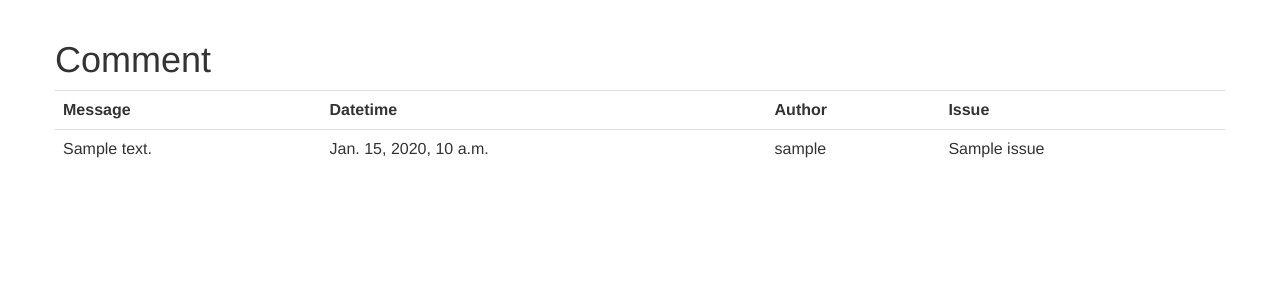
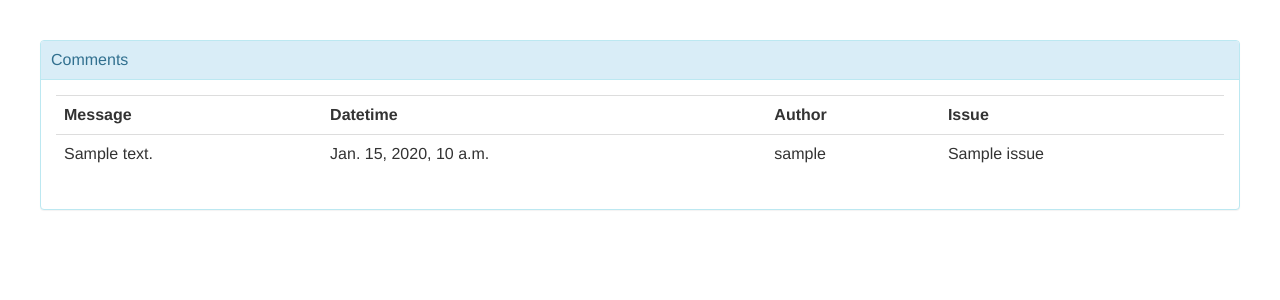
Before and after one commit to ftn-tim2/uks-project, a Django app: page /uks/comment_list in a window 1280 px wide. Shown: the part 52-352 px from the top of the page. Run offline with Django 3.2, Linux system fonts and the light colour scheme; a user stored in the database is signed in; tables that the repository leaves empty hold one stand-in row (values such as "Sample post"); some libraries are stand-ins or nearby versions.

Commit message:
Redesign comment_list page to follow our design language

```diff
--- a/src/uks/templates/uks/comment_list.html
+++ b/src/uks/templates/uks/comment_list.html
@@ -2,11 +2,22 @@
 {% extends "base.html" %}
 {% load bootstrap3 %}
 
-{% block breadcrumb-page %} Comment List {% endblock breadcrumb-page %}
-
-{% block title %}
-<h1>Comment</h1>
-{% endblock %} {% block content %}
+{% block content %}
+<div class="row">
+<div class="panel panel-info">
+            <div class="panel-heading clearfix">
+                <div class='btn-toolbar'>
+                    <h3 class="panel-title pull-left">Comments</h3>
+                    <div class="panel-title pull-right">
+                        {% if 'uks.add_comment' in user.get_all_permissions %}
+                        <a class="btn btn-primary pull-right btn-sm" type="button"
+                           href="{% url 'uks:comment_new' %}"><span
+                                class="glyphicon glyphicon-plus-sign"></span></a>
+                        {% endif %}
+                    </div>
+                </div>
+            </div>
+            <div class="panel-body">
                 <table class="table">
                      <tr>
                         <th>Message</th>
@@ -28,20 +39,18 @@
                          <td>{{ comment.author }}</td>
                          <td>{{ comment.issue }}</td>
                          {% if 'uks.change_comment' in user.get_all_permissions %}
- <td>     <a class="lsf-icon" title="edit" href="{% url 'uks:comment_edit' comment.id %}">Update</a> </td>
+                         <td><a class="lsf-icon" title="edit" href="{% url 'uks:comment_edit' comment.id %}">Update</a> </td>
                          {% endif %}
 
                          {% if 'uks.delete_comment' in user.get_all_permissions %}
- <td>       <a class="lsf-icon" title="delete" href="{% url 'uks:comment_delete' comment.id %}">Delete</a> </td>
+                         <td><a class="lsf-icon" title="delete" href="{% url 'uks:comment_delete' comment.id %}">Delete</a> </td>
                          {% endif %}
 
                     </tr>
- <tr>
+                    {% endfor %}
+                </table>
+        </div>
+</div>
+</div>
 
-
-    {% endfor %}
-
-{% if 'uks.add_comment' in user.get_all_permissions %}
-<td> <a class="lsf-icon" title="add" href="{% url 'uks:comment_new' %}">New</a> </td>
-{% endif %} </tr> </table>
 {% endblock %}
```
Lines whose indentation alone changed are shown as unchanged.
